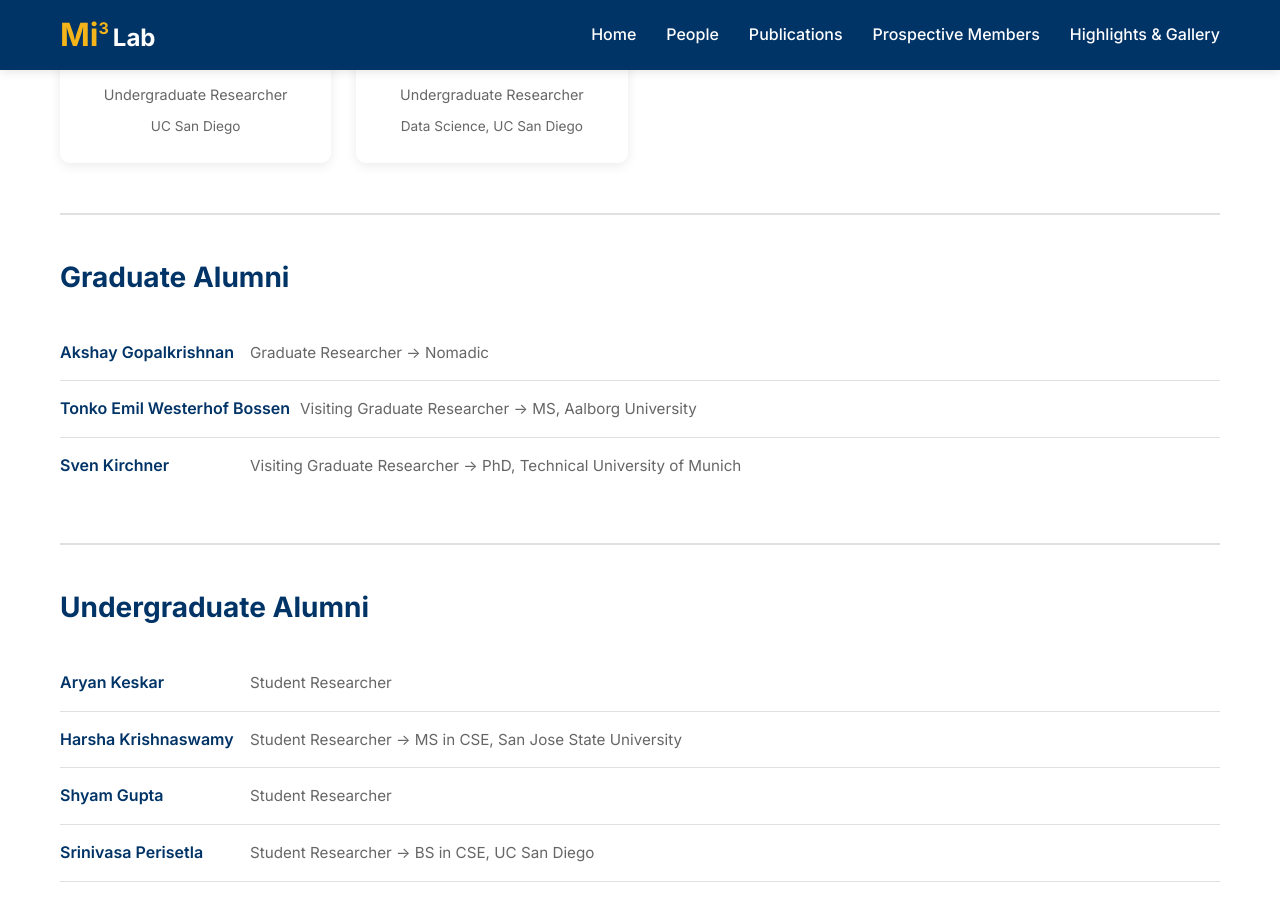
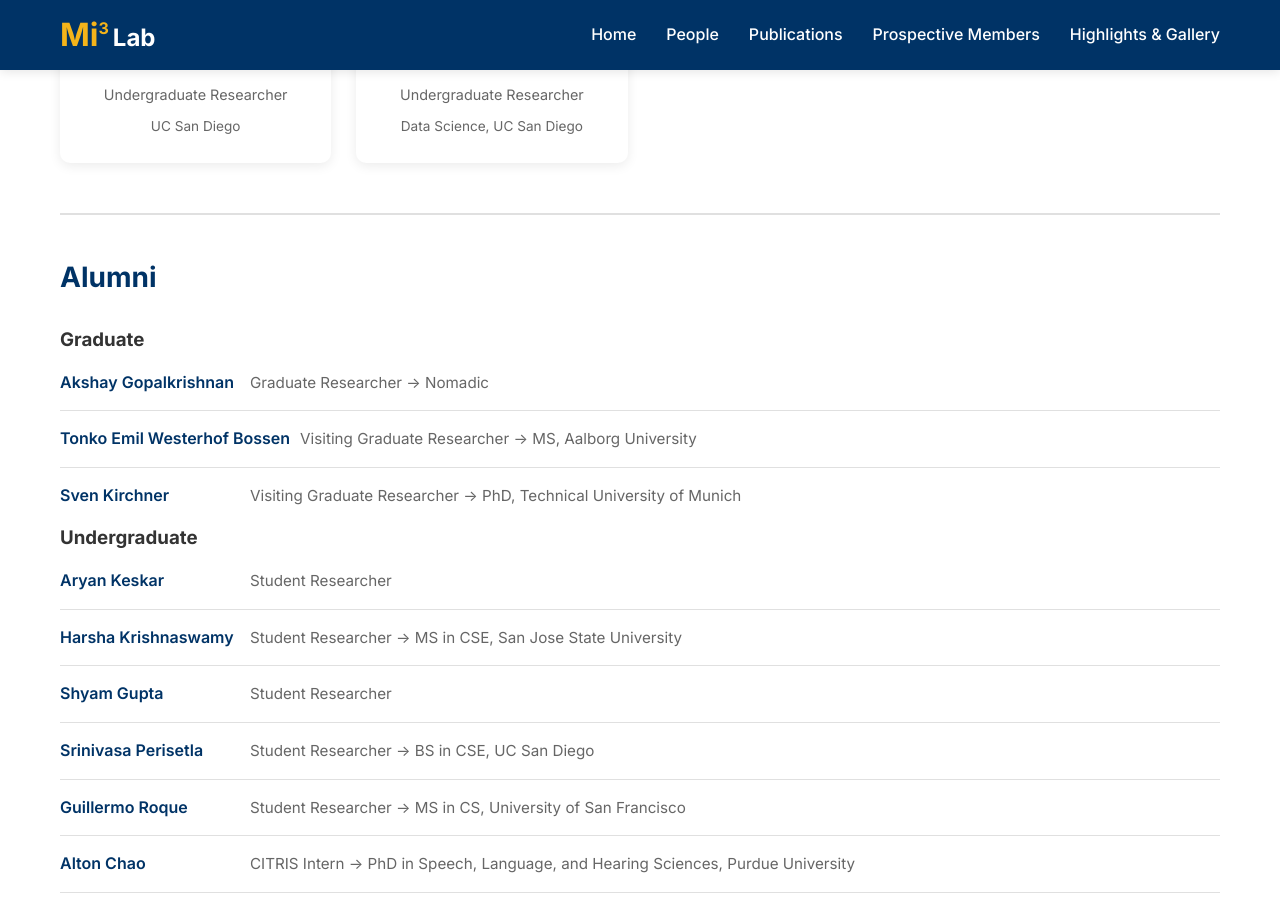
Before and after one commit to Mi3-Lab/mi3-lab.github.io, a Jekyll site: the page built from people.html, in a window 1280 px wide and 900 px high, scrolled down 2458 px. Built offline with Jekyll 4.4.1, drawn with Linux system fonts in a browser that asks for light colours.

Commit message:
Use Alumni as main heading with grad/undergrad subheadings
Restructure alumni section to have "Alumni" as the h2 superheading
with "Graduate" and "Undergraduate" as h3 subheadings.

Co-Authored-By: Claude Opus 4.5 <noreply@anthropic.com>

```diff
--- a/people.html
+++ b/people.html
@@ -166,7 +166,9 @@ title: People
   </div>
 
   <div class="alumni-section">
-    <h2>Graduate Alumni</h2>
+    <h2>Alumni</h2>
+
+    <h3>Graduate</h3>
     <ul class="alumni-list">
       <li>
         <span class="alumni-name">Akshay Gopalkrishnan</span>
@@ -181,10 +183,8 @@ title: People
         <span class="alumni-details">Visiting Graduate Researcher &rarr; PhD, Technical University of Munich</span>
       </li>
     </ul>
-  </div>
 
-  <div class="alumni-section">
-    <h2>Undergraduate Alumni</h2>
+    <h3>Undergraduate</h3>
     <ul class="alumni-list">
       <li>
         <span class="alumni-name">Aryan Keskar</span>
```
